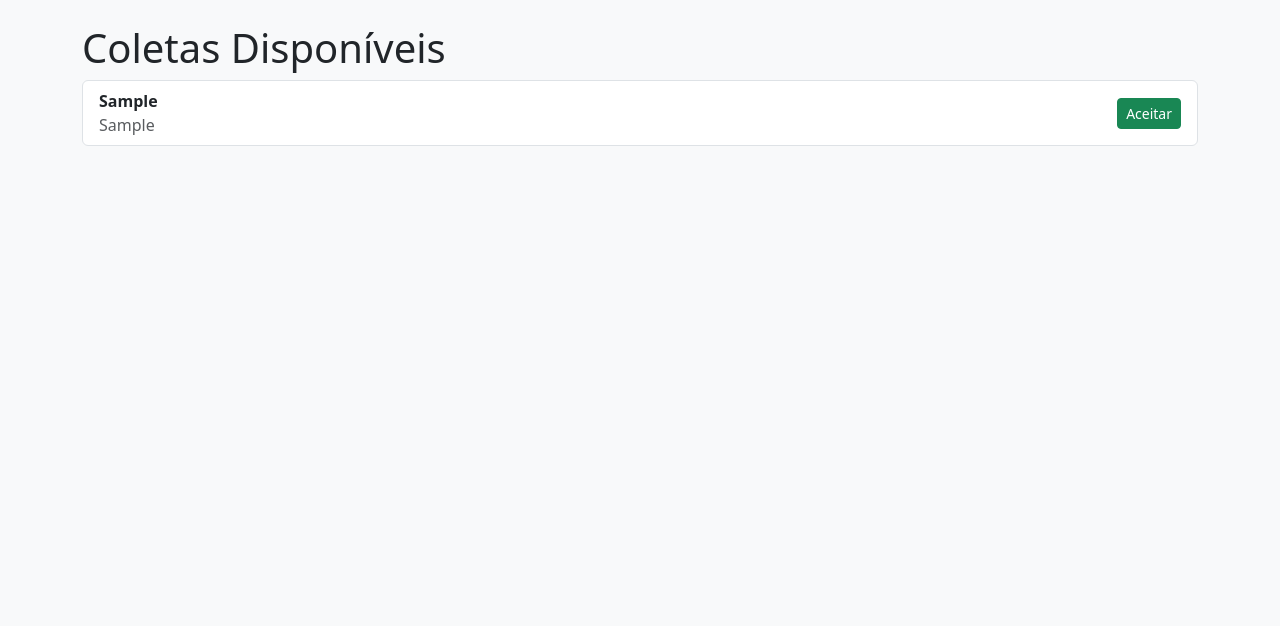
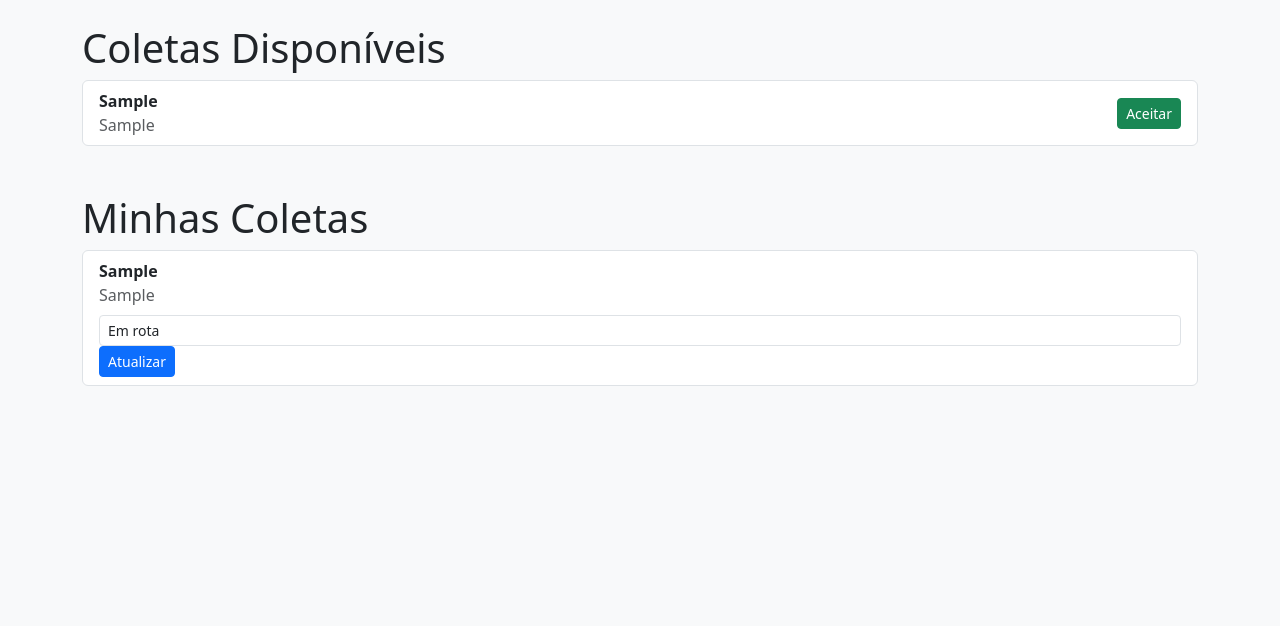
Before and after one commit to ES2-UFPI/ReciclAI-grupo-5, a Django app: template Rec/reciclAI/templates/reciclAI/available_collections.html in a window 1280 px wide. Shown: the part 56-682 px from the top of the page. Run offline with Django 5.2, Linux system fonts and the light colour scheme; the template is opened without the code that fills it: values that come from a table or form of the project are taken from there, others are empty; tables that the repository leaves empty hold one stand-in row (values such as "Sample post").

Commit message:
Lista as coletas disponíveis e lógica para aceitar coleta (#68)

```diff
--- a/Rec/reciclAI/templates/reciclAI/available_collections.html
+++ b/Rec/reciclAI/templates/reciclAI/available_collections.html
@@ -1,16 +1,39 @@
 {% extends 'base.html' %} {% block title %}Coletas Disponíveis{% endblock %} {% block content %}
 <h1>Coletas Disponíveis</h1>
 <ul class="list-group">
-  {% for collection in collections %}
+  {% for collection in available_collections %}
   <li class="list-group-item d-flex justify-content-between align-items-center">
     <div>
       <strong>{{ collection.residue.residue_type }}</strong>
       <div class="text-muted">{{ collection.residue.location }}</div>
     </div>
-    <a class="btn btn-sm btn-success" href="{% url 'core:accept_collection' collection.id %}">
+    <a class="btn btn-sm btn-success" href="{% url 'reciclAI:accept_collection' collection.id %}">
       Aceitar
     </a>
   </li>
   {% endfor %}
 </ul>
+
+<h1 class="mt-5">Minhas Coletas</h1>
+<ul class="list-group">
+  {% for collection in accepted_collections %}
+  <li class="list-group-item">
+    <div>
+      <strong>{{ collection.residue.residue_type }}</strong>
+      <div class="text-muted">{{ collection.residue.location }}</div>
+    </div>
+    <form class="form-inline mt-2" action="{% url 'reciclAI:update_collection_status' collection.id %}" method="post">
+      {% csrf_token %}
+      <select class="form-control form-control-sm mr-2" name="status">
+        <option value="E" {% if collection.status == 'E' %}selected{% endif %}>Em rota</option>
+        <option value="C" {% if collection.status == 'C' %}selected{% endif %}>Coletada</option>
+        <option value'N' {% if collection.status == 'N' %}selected{% endif %}>Entregue</option>
+      </select>
+      <button class="btn btn-sm btn-primary" type="submit">
+        Atualizar
+      </button>
+    </form>
+  </li>
+  {% endfor %}
+</ul>
 {% endblock %}
```
Also changed, not shown: Rec/reciclAI/views.py (+9 -4 lines).
